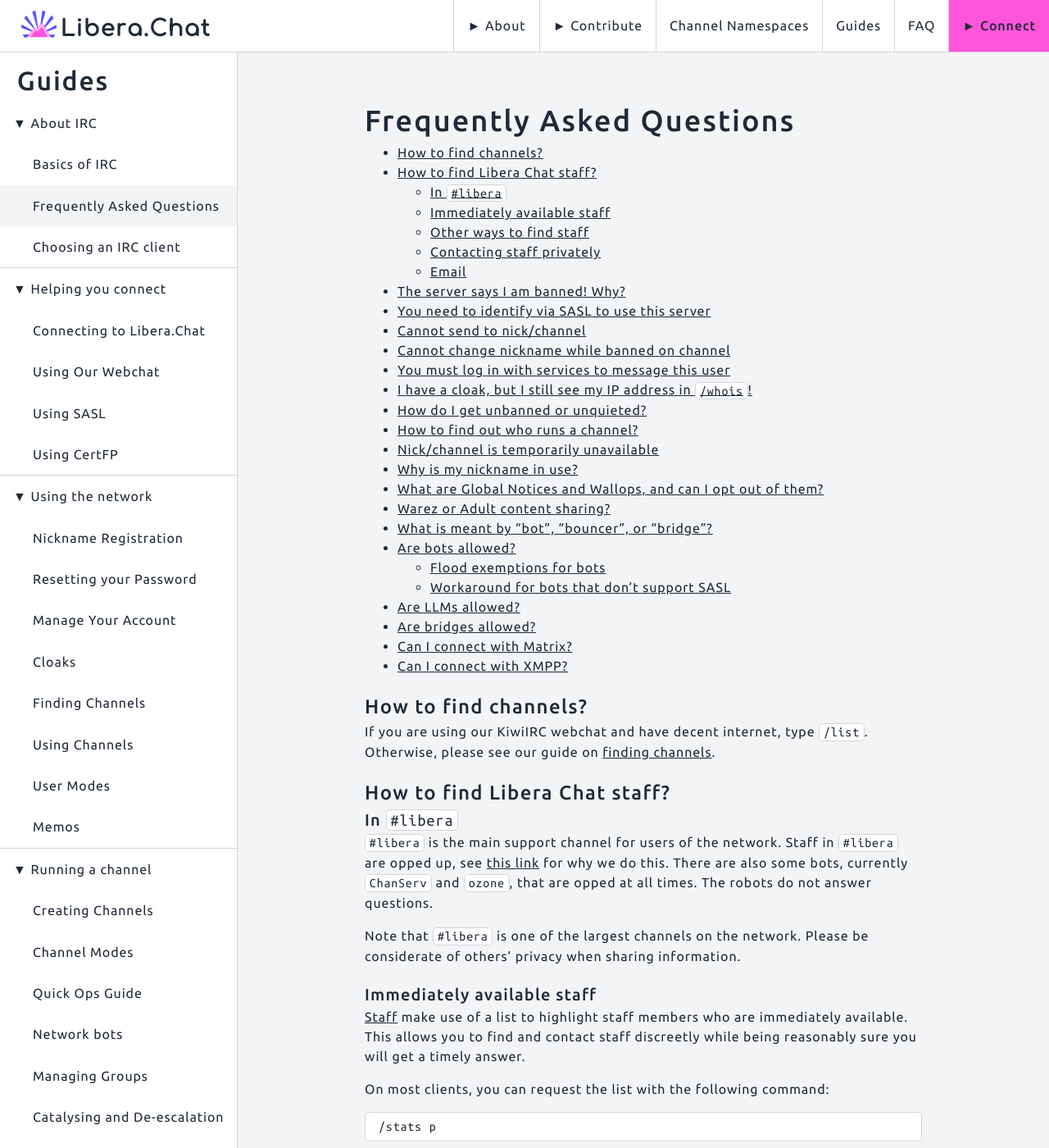
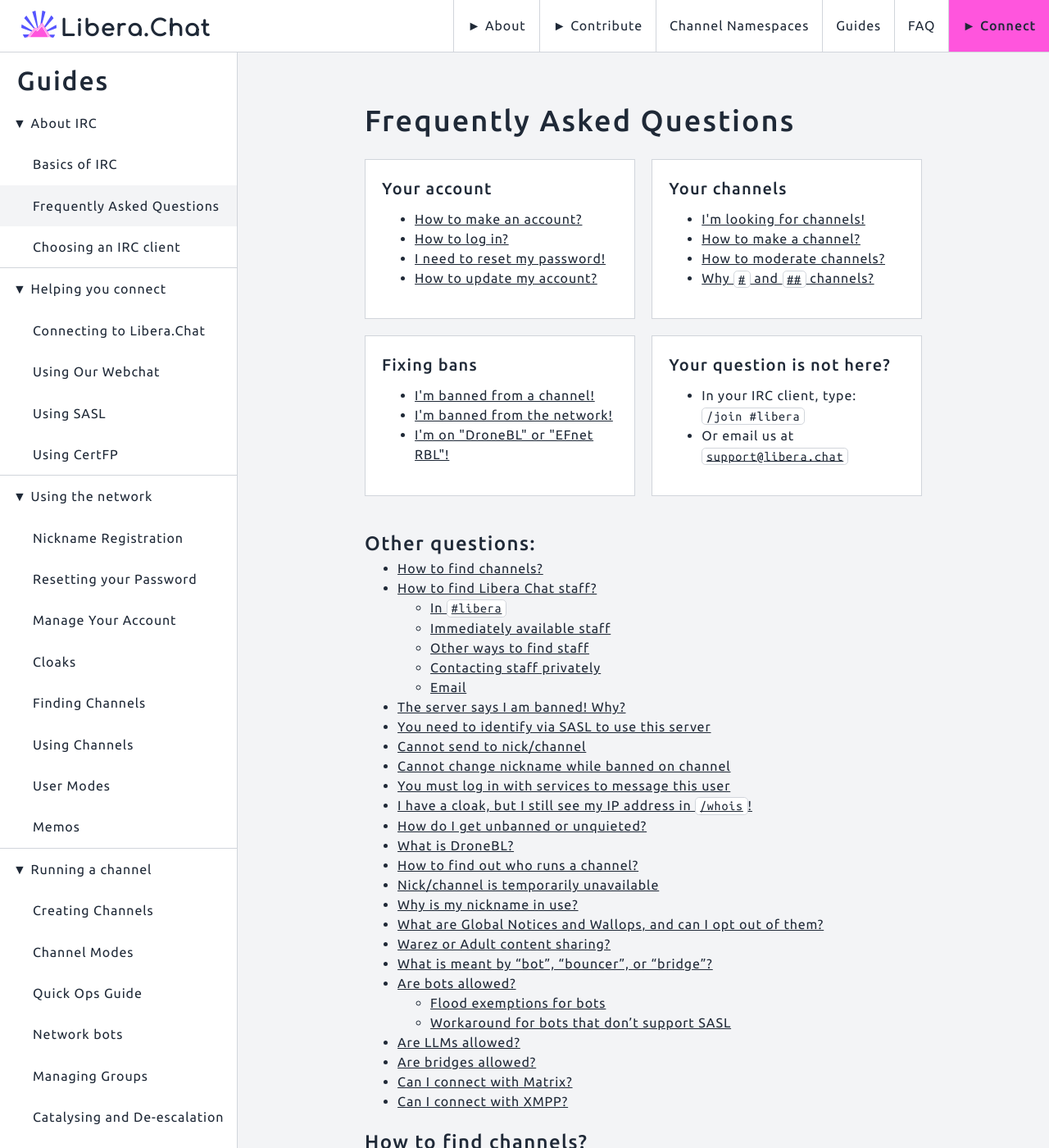
Before and after one commit to Libera-Chat/libera-chat.github.io, a Jekyll site: the page built from content/_guides/faq.md, in a window 1280 px wide and 1400 px high. Shown: the whole window at 82% size. Built offline with Jekyll 4.4.1, drawn with Linux system fonts in a browser that asks for light colours; some of the changed text lies outside the part shown.

Commit message:
Add quick link cards for the faq page (#414)
* Add quick link cards for the faq page

* I guess we can have little a punctuation...

* Tweak card display

* Add tip option, move logic to an include, add other q card

* Add bans card

* Tweak wording for space

* Add FAQ section on DroneBL

* Un-hardcode and simplify contact card

* Mention namespaces in channels card

---------

Co-authored-by: She <she@libera.chat>

```diff
--- /dev/null
+++ b/_data/faqcards.yml
@@ -0,0 +1,32 @@
+- title: Your account
+  suggest:
+    - title: How to make an account?
+      guide: /guides/registration
+    - title: How to log in?
+      guide: /guides/registration#logging-in
+    - title: I need to reset my password!
+      guide: /guides/sendpass
+    - title: How to update my account?
+      guide: /guides/account
+- title: Your channels
+  suggest:
+    - title: I'm looking for channels!
+      guide: /guides/findingchannels
+    - title: How to make a channel?
+      guide: /guides/creatingchannels
+    - title: How to moderate channels?
+      guide: /guides/quickops
+    - title: Why <code>#</code> and <code>##</code> channels?
+      guide: /chanreg#channel-namespaces
+- title: Fixing bans
+  suggest:
+    - title: I'm banned from a channel!
+      guide: /guides/faq#how-do-i-get-unbanned-or-unquieted
+    - title: I'm banned from the network!
+      guide: /policies#network-bans
+    - title: I'm on "DroneBL" or "EFnet RBL"!
+      guide: /guides/faq#what-is-dronebl
+- title: Your question is not here?
+  suggest:
+    - title: "In your IRC client, type:<br><code>/join #libera</code>"
+    - title: Or email us at <a href="mailto:support@libera.chat"><code>support@libera.chat</code></a>
--- /dev/null
+++ b/_includes/faqcards.html
@@ -0,0 +1,23 @@
+      <div class="cards">
+      {% assign cards = site.data.faqcards %}
+      {% for card in cards %}
+        <div class="card">
+          <h3>{{ card.title }}</h3>
+          <ul>
+          {% for suggest in card.suggest %}
+            {% if suggest.guide %}
+          <li><a href="{{ suggest.guide }}">{{ suggest.title }}</a></li>
+            {% endif %}
+            {% if suggest.tip %}
+          <li>{{ suggest.title }} <blockquote>{{ suggest.tip }}</blockquote></li>
+            {% endif %}
+            {% unless suggest.guide | unless suggest.tip %}
+            <li>{{ suggest.title }}</li>
+            {% endunless %}
+          {% endfor %}
+          </ul>
+        </div>
+      {% endfor %}
+      </div>
+
+      <h2>Other questions:</h2>
--- a/_includes/inline-style.css
+++ b/_includes/inline-style.css
@@ -396,3 +396,30 @@
     display: initial;
   }
 }
+
+.cards {
+  display: grid;
+  grid-template-columns: auto;
+  padding: 20px 0;
+  gap: 20px;
+}
+
+.card {
+  background-color: var(--c-bg-secondary);
+  border: 1px solid var(--c-border);
+  padding: 20px;
+}
+
+.card h3 {
+  margin-top: 0 !important;
+}
+
+.card ul {
+  padding-top: 10px;
+}
+
+@media screen and (min-width: 800px) {
+  .cards {
+    grid-template-columns: 1fr 1fr;
+  }
+}
--- a/_layouts/guides.html
+++ b/_layouts/guides.html
@@ -10,6 +10,11 @@
     {% if page.title %}
     <h1>{{ page.title }}</h1>
     {% endif %}
+
+    {% if page.slug == "faq" %}
+      {%- include faqcards.html -%}
+    {% endif %}
+
     {{ content }}
 
     {% if page.credits %}
--- a/content/_guides/faq.md
+++ b/content/_guides/faq.md
@@ -166,6 +166,23 @@
 also **will not** confiscate channels for "unfair" banning practices.
 
 If all this fails it is likely best for everyone involved if you just move on.
+
+## What is DroneBL?
+
+[DroneBL](https://dronebl.org/) is a database of IP addresses that have been
+sources of automated abuse in the past. Because of dynamic IP address
+assignment, the data on DroneBL tends to eventually become stale. If you are
+banned due to your host being on DroneBL, follow the link in the ban message
+and click on the link on the page for your IP address that says
+"request removal".
+
+Libera.Chat also uses [EFnet RBL](https://rbl.efnetrbl.org/).
+As with DroneBL, you will receive a link that you can use to request removal
+from this list.
+
+If, after requesting removal, you are not unbanned within a day or so,
+please contact Libera.Chat staff. We can grant temporary exemptions and,
+in the case of DroneBL, potentially expedite removal.
 
 ## How to find out who runs a channel?
 
```
